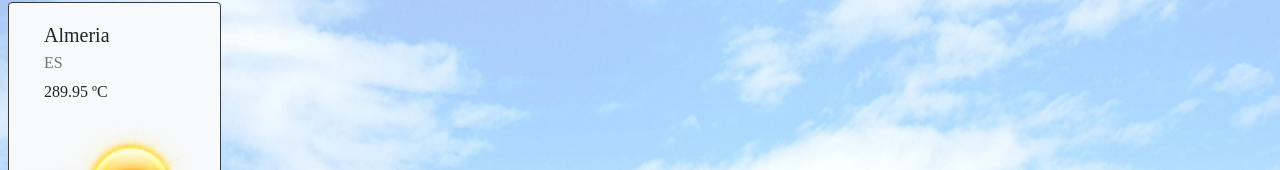
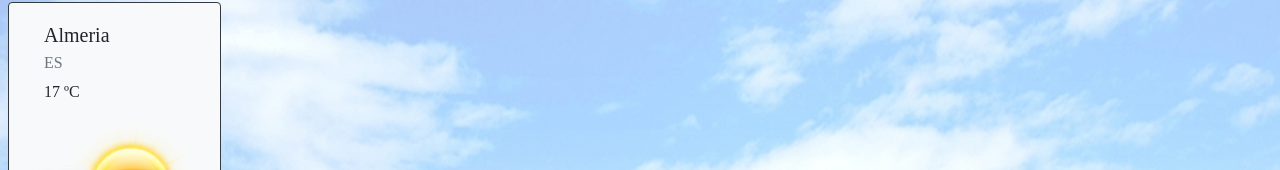
Before and after one commit to Nahv23/Influncity-weader, a React (Create React App) app in the folder influencity-weather/: page / in a window 1280 px wide. Shown: the part 173-343 px from the top of the page. Built offline with nearby package versions, Linux system fonts and the light colour scheme.

Commit message:
transform temp kelvin to C

```diff
--- a/influencity-weather/src/components/Weather.js
+++ b/influencity-weather/src/components/Weather.js
@@ -6,21 +6,31 @@ import logo from '../cloudsIcon.png';
 
 class Weather extends Component {
 
+  componentDidMount (){
+    this.getTempInCelsius();
+  }
 
   state = {
     data: data,
+    temp: 0,
 
+  }
+
+  getTempInCelsius(){
+    let tempKelvin= Math.round(this.state.data.list.main.temp-273.15)
+    this.setState({temp: tempKelvin})
   }
 
   render (){
     console.log(this.state.data)
+
     return (
       <div className="card ml-2 col-2 bg-light border-dark">
         <div className="row no-gutters">
           <div className="card-body text-left ">
             <h5 className="card-title"> {this.state.data.list.name}</h5>
             <h6 className="card-subtitle mb-2 text-muted">{this.state.data.list.sys.country}</h6>
-            <p className="card-text">{this.state.data.list.main.temp} <span>ºC</span></p>
+            <p className="card-text">{this.state.temp} <span>ºC</span></p>
           </div>
           <div className="col-md">
             <img src={logo} className="imageW" alt="weather"></img>
```
